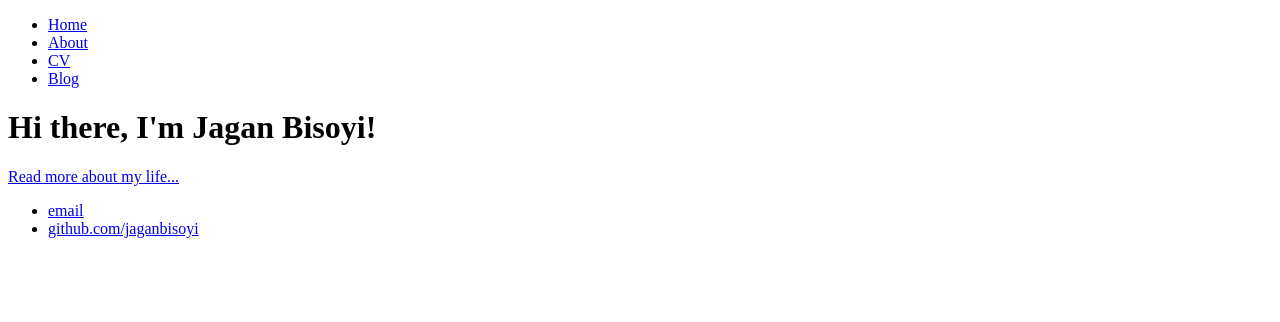
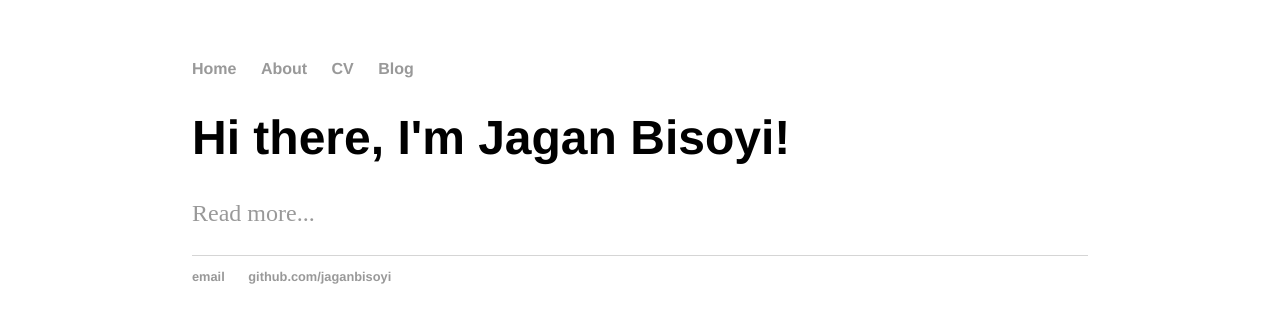
Before and after one commit to jaganbisoyi/jaganbisoyi.github.io, a plain HTML site: page index.html in a window 1280 px wide. Drawn offline with Linux system fonts and the light colour scheme; files that its build step writes are made by us from their sources.

Commit message:
Update index.html

```diff
--- a/index.html
+++ b/index.html
@@ -2,6 +2,8 @@
 <html>
 	<head>
 		<title>Jagan bisoyi</title>
+		<!-- link to main stylesheet -->
+		<link rel="stylesheet" type="text/css" href="/css/main.css">
 	</head>
 	<body>
 		<nav>
@@ -15,7 +17,7 @@
 		<div class="container">
     		<div class="blurb">
         		<h1>Hi there, I'm Jagan Bisoyi!</h1>
-				<p> <em></em> <a href="/about">Read more about my life...</a></p>
+				<p> <em></em> <a href="/about">Read more...</a></p>
     		</div><!-- /.blurb -->
 		</div><!-- /.container -->
 		<footer>
```
